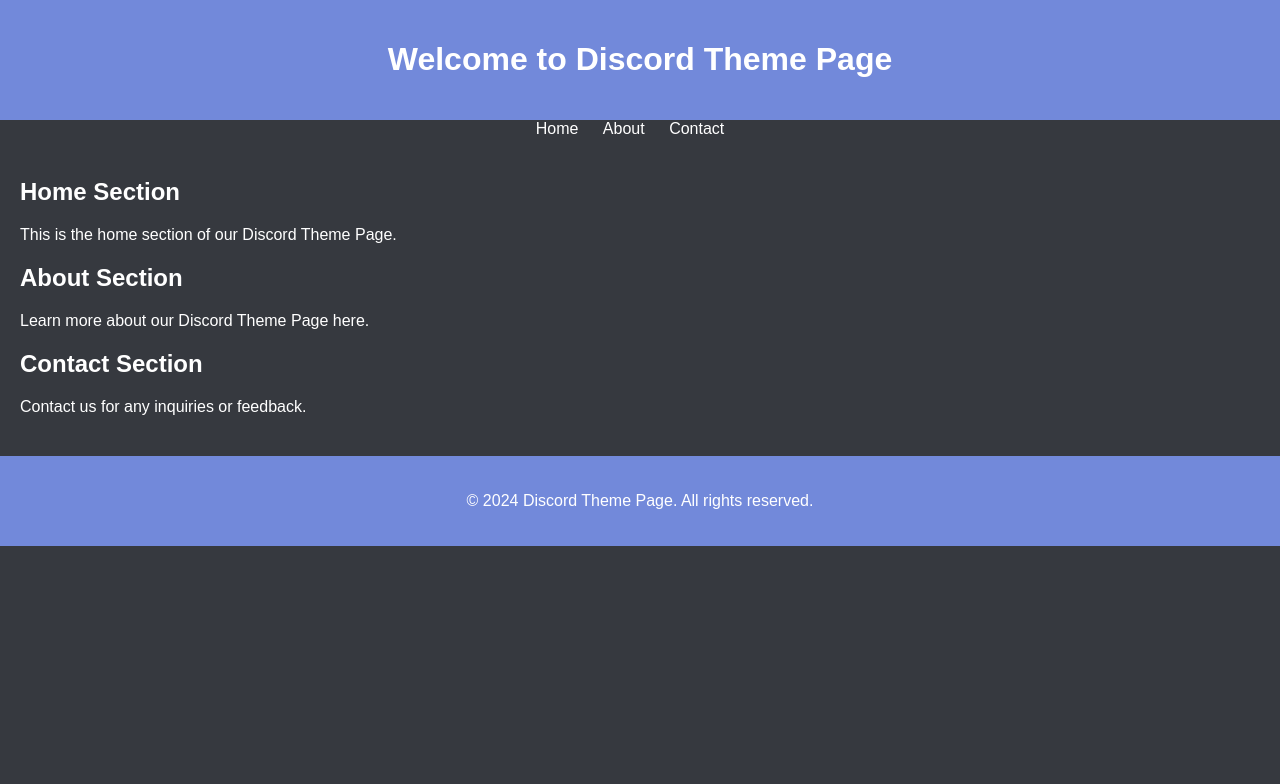
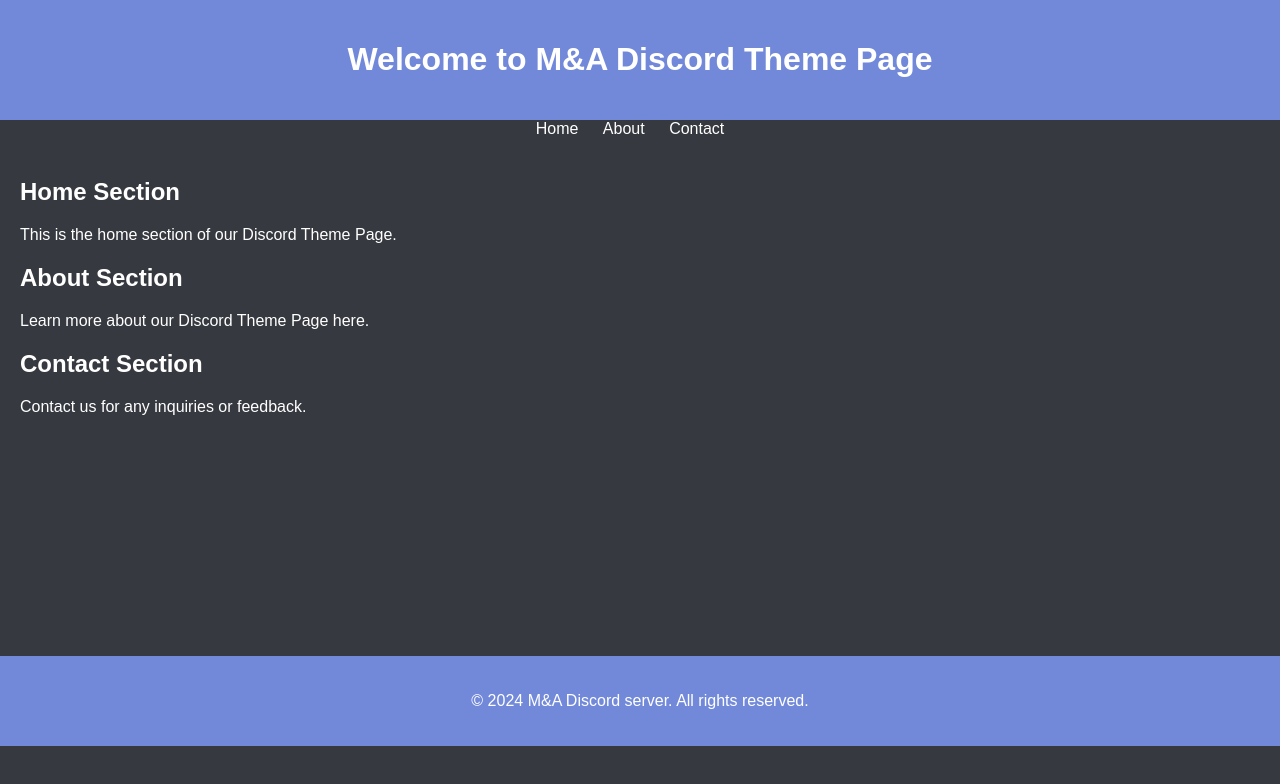
Before and after one commit to GodOfOni/Discord-server-page, a plain HTML site: page index.html in a window 1280 px wide. Drawn offline with Linux system fonts and the light colour scheme.

Commit message:
commit 65

```diff
--- a/index.html
+++ b/index.html
@@ -9,7 +9,7 @@
 </head>
 <body>
   <header>
-    <h1>Welcome to Discord Theme Page</h1>
+    <h1>Welcome to M&A Discord Theme Page</h1>
   </header>
   <nav>
     <ul>
@@ -33,7 +33,7 @@
     </section>
   </main>
   <footer>
-    <p>&copy; 2024 Discord Theme Page. All rights reserved.</p>
+    <p>&copy; 2024 M&A Discord server. All rights reserved.</p>
   </footer>
   <script src="script.js"></script>
 </body>
--- a/styles.css
+++ b/styles.css
@@ -35,5 +35,6 @@
 
 footer {
   background-color: #7289da;
+  margin-top: 200px;
   padding: 20px;
   text-align: center; }
```
